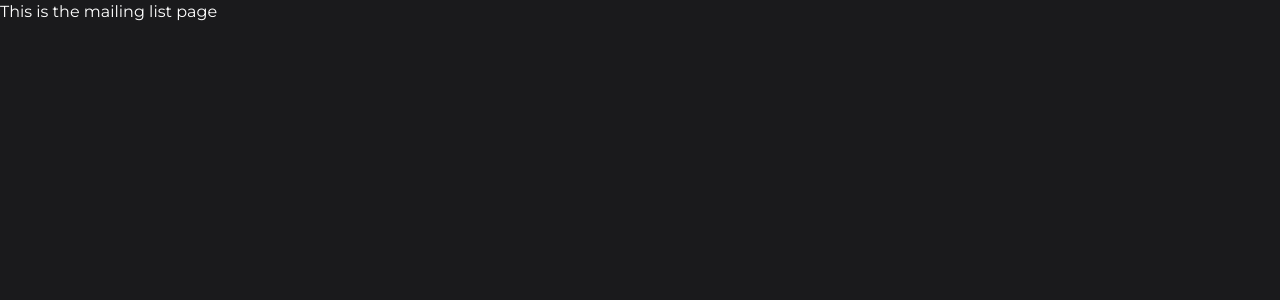
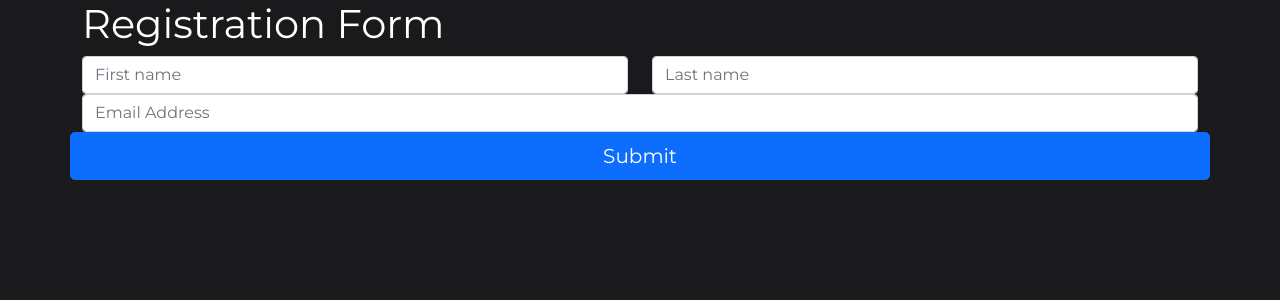
Before and after one commit to praneshr2000/Coronavirus-Statistics-App, a React (Create React App) app in the folder src/main/frontend/: page /mailing_list/register in a window 1280 px wide. Shown: the top 300 px of the page. Built offline with nearby package versions, Linux system fonts and the light colour scheme.

Commit message:
Registration and unsubscription form done

```diff
--- a/src/main/frontend/src/App.css
+++ b/src/main/frontend/src/App.css
@@ -94,7 +94,6 @@
 .appHeader {
   text-align: center;
   padding-bottom: 10%;
-  line-height: 30px;
 }
 
 .button {
@@ -103,5 +102,11 @@
 }
 
 .colClass {
-  padding: 1.75%;
+  padding: 2%;
 }
+
+.appHeader h1 {
+  line-height: 130%;
+  font-weight: bold;
+  font-size: 250%;
+}
--- a/src/main/frontend/src/App.js
+++ b/src/main/frontend/src/App.js
@@ -7,7 +7,7 @@ function App() {
   return(
     <Container className="homeContainer" className="d-flex flex-column min-vh-100 justify-content-center align-items-center">
       <Row className="appHeader">
-        <h1>Welcome to the Coronavirus Statistcs and Daily Updates App!</h1>
+        <h1>Welcome to the Coronavirus Statistics and Daily Updates App!</h1>
       </Row>
       <Row >
         <Col className="d-grid gap-2" className='colClass'>
--- a/src/main/frontend/src/Components/PageRouter.js
+++ b/src/main/frontend/src/Components/PageRouter.js
@@ -2,7 +2,8 @@ import React from 'react'
 import { BrowserRouter as Router, Switch, Route } from 'react-router-dom';
 import AllCountriesPage from '../AllCountriesPage';
 import App from '../App';
-import MailingListPage from '../MailingListPage'
+import MailingListRegistrationPage from '../MailingListRegistrationPage'
+import MailingListUnsubscribePage from '../MailingListUnsubscribePage'
 import NoProvinceCountryData from './NoProvinceCountryData';
 import ProvinceCountryData from './ProvinceCountryData'
 import USData from './USData';
@@ -12,7 +13,8 @@ const PageRouter = () => {
         <Router>
             <Switch>
                 <Route path='/' component={App} exact/>
-                <Route path='/mailing_list' component={MailingListPage}></Route>
+                <Route path='/mailing_list/register' component={MailingListRegistrationPage}></Route>
+                <Route path='/mailing_list/unsubscribe' component={MailingListUnsubscribePage}></Route>
                 <Route path='/countries/all' component={AllCountriesPage}/>
                 <Route path='/countries/US' component={USData}></Route>
                 <Route path='/countries/province_state/:country' component={ProvinceCountryData}></Route>
--- a/src/main/frontend/src/MailingListPage.js
+++ /dev/null
@@ -1,11 +0,0 @@
-import React from 'react'
-
-const MailingListPage = () => {
-    return (
-        <div>
-            This is the mailing list page
-        </div>
-    )
-}
-
-export default MailingListPage
--- /dev/null
+++ b/src/main/frontend/src/MailingListRegistrationPage.js
@@ -0,0 +1,78 @@
+import React from 'react';
+import {Container, Row, Col, Form, Button, Alert} from 'react-bootstrap';
+import 'bootstrap/dist/css/bootstrap.css';
+import './MailingListRegistrationPage.css';
+import { useState } from 'react';
+import axios from 'axios';
+
+const MailingListRegistrationPage = () => {
+    const [firstName, setFirstName] = useState("");
+    const [lastName, setLastName] = useState("");
+    const [email, setEmail] = useState("");
+
+    const handleClick = () => {
+        if (firstName.length === 0 ||
+            lastName.length === 0 ||
+            email.length === 0) {
+
+            return "Please fill all the inputs";
+        } else {
+            var message = "";
+            setFirstName(firstName.trim());
+            setLastName(lastName.trim());
+            setEmail(email.trim());
+
+            const userDetails = {emailAddress: email, firstName: firstName, lastName: lastName};
+            axios
+            .post("http://localhost:8080/api/v1/mailingList/register", userDetails)
+            .then(result => {
+                message = result.data;
+                console.log(message)
+            })
+            .catch(error => console.log(error));
+
+            return message;
+        }
+    }
+
+    return (
+        <Container>
+            <h1>
+                Registration Form
+            </h1>
+            <Form>
+                <Row>
+                    <Col>
+                        <Form.Control
+                            placeholder="First name"
+                            value={firstName}
+                            onChange={e => setFirstName(e.target.value)} />
+                    </Col>
+                    <Col>
+                        <Form.Control
+                            placeholder="Last name"
+                            value={lastName}
+                            onChange={e => setLastName(e.target.value)} />
+                    </Col>
+                </Row>
+                <Row>
+                    <Col>
+                        <Form.Control
+                            placeholder="Email Address"
+                            value={email}
+                            onChange={e => setEmail(e.target.value)} />
+                    </Col>
+                </Row>
+                <Row>
+                    <Button size='lg' onClick={handleClick}>
+                            Submit
+                    </Button>
+                </Row>
+
+
+            </Form>
+        </Container>
+    )
+}
+
+export default MailingListRegistrationPage
--- /dev/null
+++ b/src/main/frontend/src/MailingListUnsubscribePage.js
@@ -0,0 +1,51 @@
+import React from 'react'
+import { Container, Row, Col, Button, Form } from 'react-bootstrap';
+import axios from 'axios'
+import { useState } from 'react';
+
+const MailingListUnsubscribePage = () => {
+    const [email, setEmail] = useState("");
+
+    const handleClick = () => {
+        if (email.length === 0) {
+            alert("Please enter an email address");
+        } else {
+            var message = "";
+            setEmail(email.trim());
+
+            axios
+            .delete(`http://localhost:8080/api/v1/mailingList/delete/${email}`)
+            .then(result => {
+                message = result.data;
+                console.log(message)
+            })
+            .catch(error => console.log(error));
+
+            return message;
+        }
+    }
+
+    return (
+        <Container>
+            <h1>
+                Unsubcribe from the mailing list
+            </h1>
+
+            <Form>
+                <Row>
+                    <Form.Control
+                        placeholder="Email Address"
+                        value={email}
+                        onChange={e => setEmail(e.target.value)} />
+                </Row>
+                <Row>
+                    <Button size='lg' onClick={handleClick}>
+                            Submit
+                    </Button>
+                </Row>
+            </Form>
+        </Container>
+    )
+}
+
+export default MailingListUnsubscribePage
```
Also changed, not shown: src/main/frontend/src/MailingListRegistrationPage.css (added), src/main/frontend/src/MailingListUnsubscribePage.css (added), 1 other file (tests, documents, lock files or other folders).
